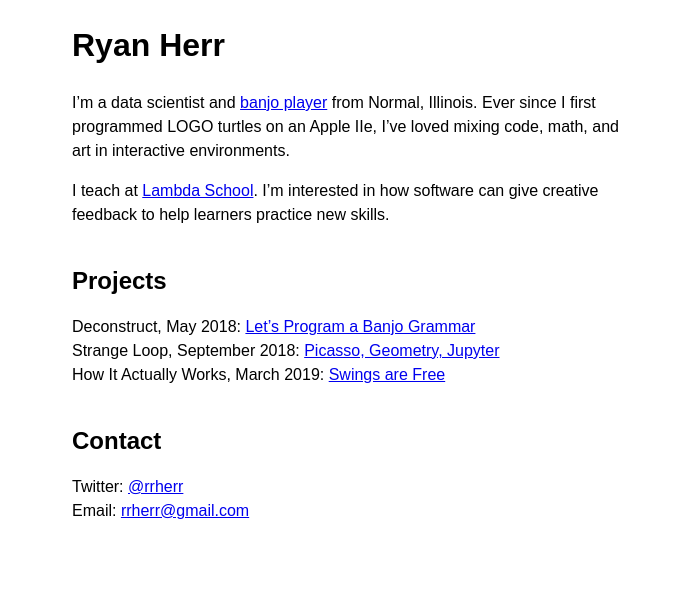
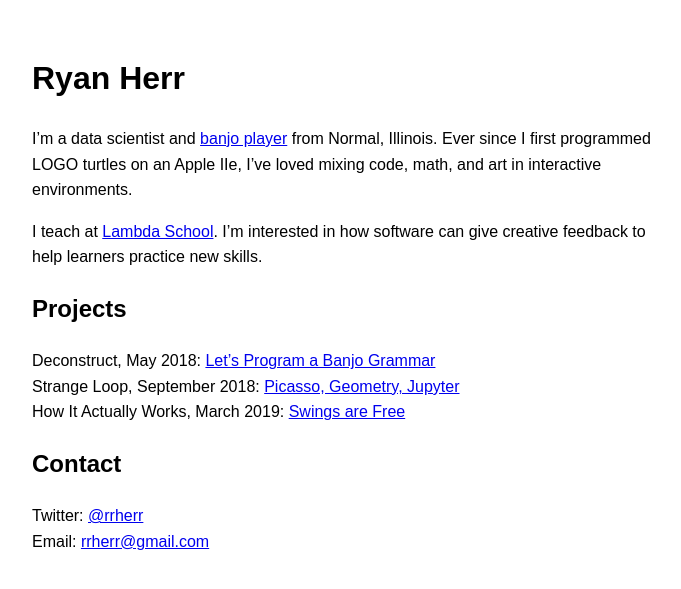
Before and after one commit to rrherr/rrherr.github.io, a Jekyll site: the page built from index.md, in a window 1280 px wide. Shown: the top 589 px of the page, without its empty margins (288-969 px from the left). Built offline with Jekyll 4.4.1, drawn with Linux system fonts in a browser that asks for light colours; our own code applies the rules of GitHub Pages for plain Markdown files.

Commit message:
Update default.html

```diff
--- a/_layouts/default.html
+++ b/_layouts/default.html
@@ -10,9 +10,20 @@
     -->
 
     <style>
+      /*
       body { font-family: sans-serif; font-size: 16px; line-height: 1.5; margin-bottom: 3em; }
       div.container { max-width: 560px; margin: auto; }
       h2 { margin-top: 1.5em; margin-bottom: 0.5em; }
+      */
+
+      body {
+          font-family: sans-serif;
+          font-size: 16px;
+          line-height: 1.6;
+          max-width: 40rem;
+          padding: 2rem;
+          margin: auto;
+      }
 
       .video-responsive{
           overflow:hidden;
@@ -40,10 +51,10 @@
     </script>
   </head>
   <body>
-    <div class="container">
+    <!-- <div class="container"> -->
 
       {{ content }}
 
-    </div>
+    <!-- </div> -->
   </body>
 </html>
```
